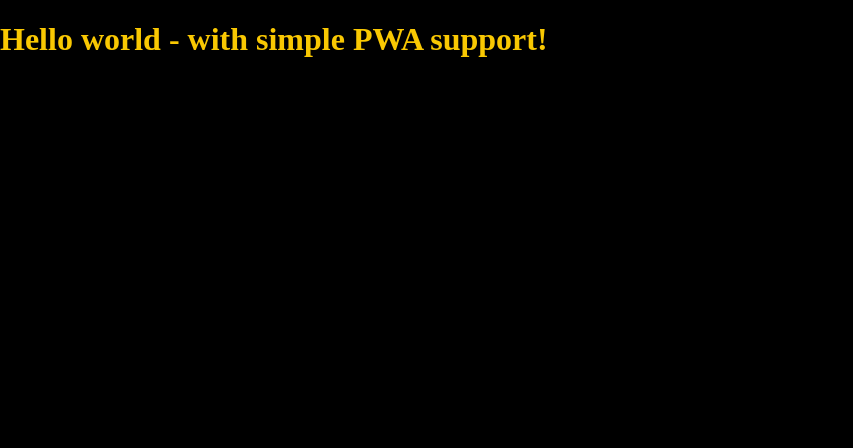
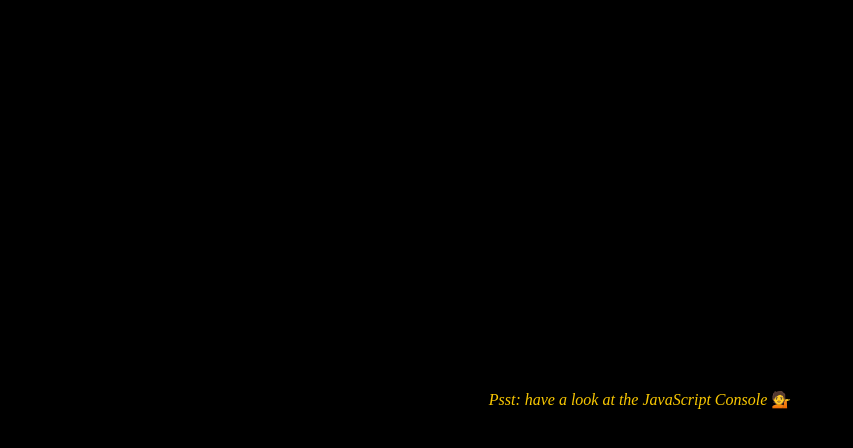
Before and after one commit to kamilpreweda/array_cardio_2, a website: page src/content/index.html in a window 1280 px wide. Shown: the whole page, without its empty margins (0-853 px from the left). Drawn offline with nearby package versions, Linux system fonts and the light colour scheme; files that its build step writes are made by us from their sources.

Commit message:
created body and added flexbox

```diff
--- a/src/content/index.html
+++ b/src/content/index.html
@@ -27,7 +27,7 @@
 </head>
 
 <body>
-  <h1>Hello world - with simple PWA support!</h1>
+  <p><em>Psst: have a look at the JavaScript Console</em> 💁</p>
 
   <script src="js/main.js"></script>
 </body>
--- a/src/scss/main.scss
+++ b/src/scss/main.scss
@@ -6,11 +6,17 @@ html {
   box-sizing: border-box;
 }
 
-*, *:before, *:after {
+*,
+*:before,
+*:after {
   box-sizing: inherit;
 }
 
 body {
   color: $yellow;
   background: $violet;
+  display: flex;
+  align-items: center;
+  justify-content: center;
+  min-height: 100vh;
 }
```
